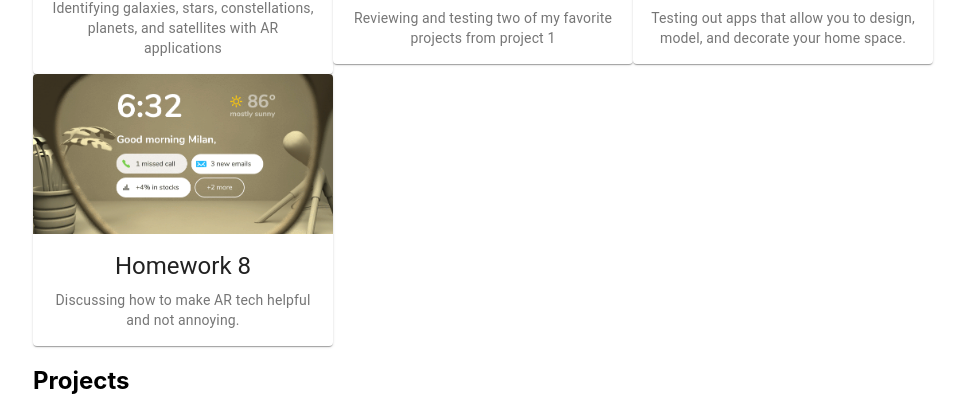
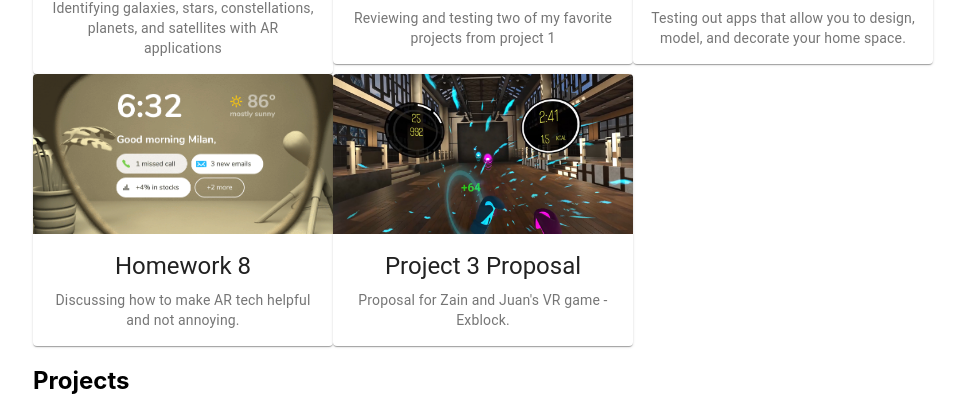
Before and after one commit to zainz23/zainzahran.tech, a React (Create React App) app in the folder zainzahran-tech/: page /CS428 in a window 1280 px wide. Shown: the part 688-1084 px from the top of the page, without its empty margins (137-1102 px from the left). Built offline with nearby package versions, Linux system fonts and the light colour scheme.

Commit message:
Adds p3 proposal

```diff
--- a/zainzahran-tech/src/components/CS428/CS428.js
+++ b/zainzahran-tech/src/components/CS428/CS428.js
@@ -47,6 +47,7 @@ class CS428 extends React.Component {
                 { name: "hw5", isActive: false },
                 { name: "hw7", isActive: false },
                 { name: "hw8", isActive: false },
+                { name: "hw10", isActive: false },
                 { name: "p1",  isActive: false},
                 { name: "p2",  isActive: false}
             ]
--- a/zainzahran-tech/src/components/CS428/dataset.json
+++ b/zainzahran-tech/src/components/CS428/dataset.json
@@ -70,6 +70,16 @@
     "desc": "Discussing how to make AR tech helpful and not annoying."
   },
   {
+    "name": "Project 3 Proposal",
+    "abbrev": "HW10",
+    "week": "10",
+    "type": "hw",
+    "title": "Project 3 Proposal",
+    "img": "/assets/hw10/thumbnail.jpg",
+    "src": "https://drive.google.com/file/d/1hARvoRwHId3lWdsF3xfaq_TzRe1JZG6K/preview",
+    "desc": "Proposal for Zain and Juan's VR game - Exblock."
+  },
+  {
     "name": "You Can't Judge a Book by Its Cover",
     "abbrev": "p1",
     "week": "5",
```
Also changed, not shown: zainzahran-tech/public/assets/hw10/thumbnail.jpg (added).
